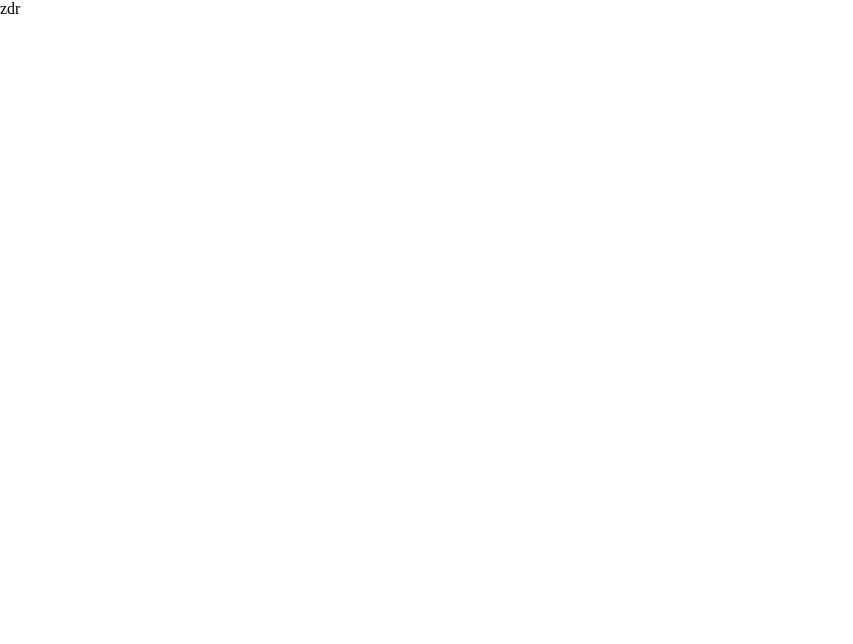
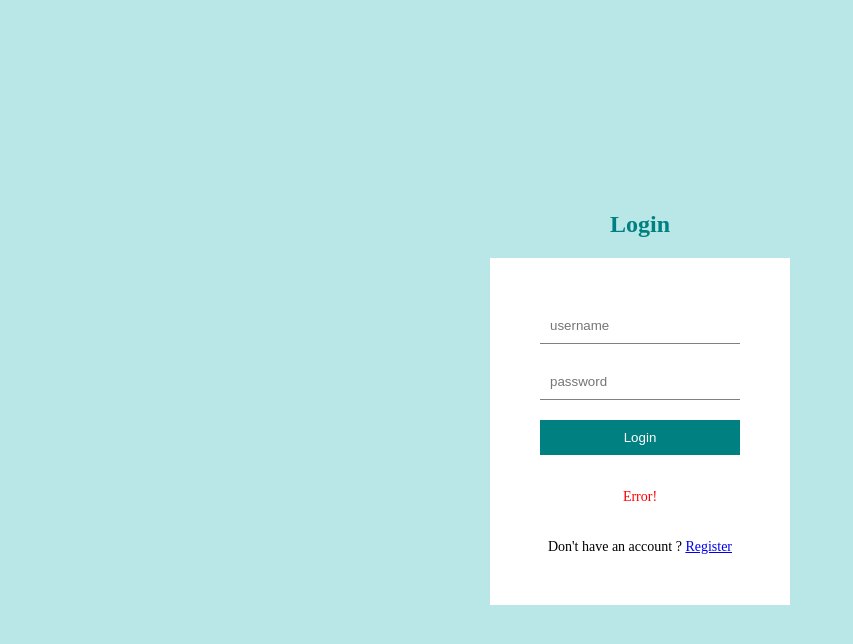
Before and after one commit to Christouu/blog, a React (Create React App) app in the folder app/: page /login in a window 1280 px wide. Shown: the top 644 px of the page, without its empty margins (0-853 px from the left). Built offline with nearby package versions, Linux system fonts and the light colour scheme.

Commit message:
created login and register layout

```diff
--- a/app/package.json
+++ b/app/package.json
@@ -12,7 +12,9 @@
     "@types/react-dom": "^18.0.6",
     "react": "^18.2.0",
     "react-dom": "^18.2.0",
+    "react-router-dom": "^6.4.1",
     "react-scripts": "5.0.1",
+    "sass": "^1.55.0",
     "typescript": "^4.8.4",
     "web-vitals": "^2.1.4"
   },
--- a/app/src/App.tsx
+++ b/app/src/App.tsx
@@ -1,5 +1,65 @@
+import "./styles.scss";
+
+import { createBrowserRouter, RouterProvider, Outlet } from "react-router-dom";
+import Footer from "./components/Footer/Footer";
+import Navigation from "./components/Navigation/Navigation";
+import Home from "./pages/Home/Home";
+import Login from "./pages/Login/Login";
+import Register from "./pages/Register/Register";
+import Single from "./pages/Single/Single";
+import Write from "./pages/Write/Write";
+
+const Layout = () => {
+  return (
+    <>
+      <Navigation />
+      <Outlet />
+      <Footer />
+    </>
+  );
+};
+
+const router = createBrowserRouter([
+  {
+    path: "register",
+    element: <Register />,
+  },
+  {
+    path: "login",
+    element: <Login />,
+  },
+  {
+    path: "/",
+    element: <Layout />,
+    children: [
+      {
+        path: "/",
+        element: <Home />,
+      },
+      {
+        path: "post/:id",
+        element: <Single />,
+      },
+      {
+        path: "write",
+        element: <Write />,
+      },
+    ],
+  },
+  {
+    path: "*",
+    element: <div>No page found!</div>,
+  },
+]);
+
 function App() {
-  return <div className="App">zdr</div>;
+  return (
+    <div className="app">
+      <div className="container">
+        <RouterProvider router={router} />
+      </div>
+    </div>
+  );
 }
 
 export default App;
--- /dev/null
+++ b/app/src/components/Footer/Footer.tsx
@@ -0,0 +1,7 @@
+import React from "react";
+
+const Footer = () => {
+  return <div>Footer</div>;
+};
+
+export default Footer;
--- /dev/null
+++ b/app/src/components/Navigation/Navigation.tsx
@@ -0,0 +1,7 @@
+import React from "react";
+
+const Navigation = () => {
+  return <div>Navigation</div>;
+};
+
+export default Navigation;
--- /dev/null
+++ b/app/src/pages/Home/Home.tsx
@@ -0,0 +1,5 @@
+const Home = () => {
+  return <div>Home</div>;
+};
+
+export default Home;
--- /dev/null
+++ b/app/src/pages/Login/Login.tsx
@@ -0,0 +1,20 @@
+import { Link } from "react-router-dom";
+
+const Login = () => {
+  return (
+    <div className="authentication">
+      <h1>Login</h1>
+      <form>
+        <input type="text" placeholder="username" />
+        <input type="password" placeholder="password" />
+        <button>Login</button>
+        <p>Error!</p>
+        <span>
+          Don't have an account ? <Link to="/register">Register</Link>
+        </span>
+      </form>
+    </div>
+  );
+};
+
+export default Login;
--- /dev/null
+++ b/app/src/pages/Register/Register.tsx
@@ -0,0 +1,22 @@
+import React from "react";
+import { Link } from "react-router-dom";
+
+const Register = () => {
+  return (
+    <div className="authentication">
+      <h1>Register</h1>
+      <form>
+        <input required type="text" placeholder="username" />
+        <input required type="text" placeholder="email" />
+        <input required type="password" placeholder="password" />
+        <button>Register</button>
+        <p>Error!</p>
+        <span>
+          Have an account ? <Link to="/login">Login</Link>
+        </span>
+      </form>
+    </div>
+  );
+};
+
+export default Register;
--- /dev/null
+++ b/app/src/pages/Single/Single.tsx
@@ -0,0 +1,7 @@
+import React from "react";
+
+const Single = () => {
+  return <div>Single</div>;
+};
+
+export default Single;
--- /dev/null
+++ b/app/src/pages/Write/Write.tsx
@@ -0,0 +1,7 @@
+import React from "react";
+
+const Write = () => {
+  return <div>Write</div>;
+};
+
+export default Write;
--- /dev/null
+++ b/app/src/styles.scss
@@ -0,0 +1,57 @@
+$lightgreen: #b9e7e7;
+
+.app {
+    .container {
+
+        //Login and Register
+
+        .authentication {
+            display: flex;
+            flex-direction: column;
+            align-items: center;
+            justify-content: center;
+            height: 100vh;
+            background-color: $lightgreen;
+
+            h1 {
+                font-size: 24px;
+                color: teal;
+                margin-bottom: 20px;
+            }
+
+            form {
+                display: flex;
+                flex-direction: column;
+                padding: 50px;
+                background-color: white;
+                width: 200px;
+                gap: 20px;
+
+                input {
+                    padding: 10px;
+                    border: none;
+                    border-bottom: 1px solid gray;
+                }
+
+                button {
+                    padding: 10px;
+                    border: none;
+                    background-color: teal;
+                    cursor: pointer;
+                    color: white;
+                }
+
+                p {
+                    font-size: 14px;
+                    color: red;
+                    text-align: center;
+                }
+
+                span {
+                    font-size: 14px;
+                    text-align: center;
+                }
+            }
+        }
+    }
+}
```
Also changed, not shown: 1 other file (tests, documents, lock files or other folders).
